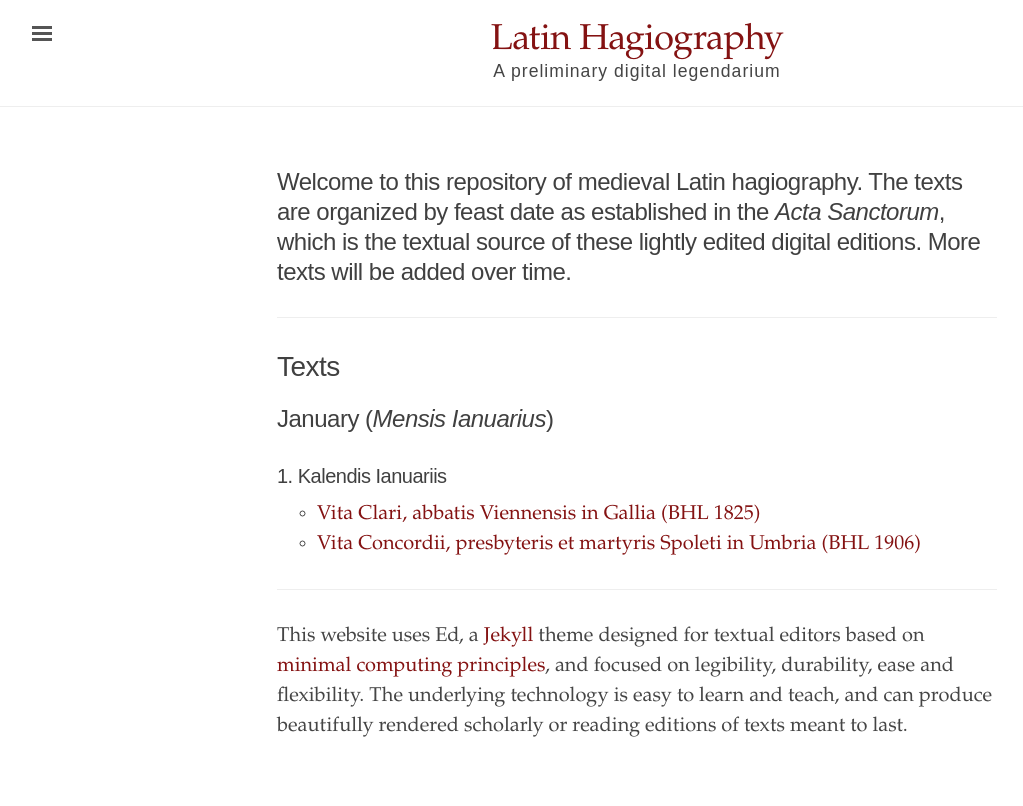
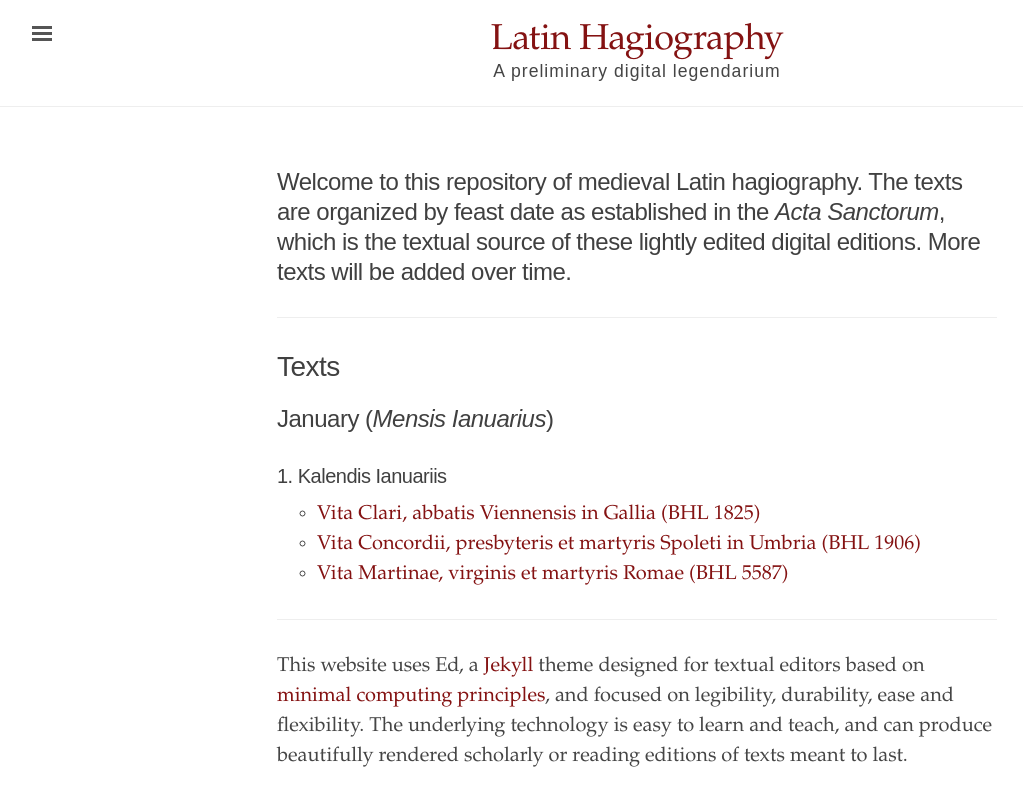
Before and after one commit to cjkoepke1/latin-hagiography, a Jekyll site: the page built from index.md, in a window 1280 px wide. Shown: the top 806 px of the page, without its empty margins (3-1026 px from the left). Built offline with Jekyll 4.4.1, drawn with Linux system fonts in a browser that asks for light colours.

Commit message:
add vita martinae

```diff
--- a/index.md
+++ b/index.md
@@ -15,6 +15,7 @@ title: "Latin Hagiography"
 
 - [Vita Clari, abbatis Viennensis in Gallia (BHL 1825)](https://cjkoepke1.github.io/latin-hagiography/texts/vita-clari/)
 - [Vita Concordii, presbyteris et martyris Spoleti in Umbria (BHL 1906)](https://cjkoepke1.github.io/latin-hagiography/texts/vita-concordii/)
+- [Vita Martinae, virginis et martyris Romae (BHL 5587)](https://cjkoepke1.github.io/latin-hagiography/texts/vita-martinae/)
 
 ---
 
```
